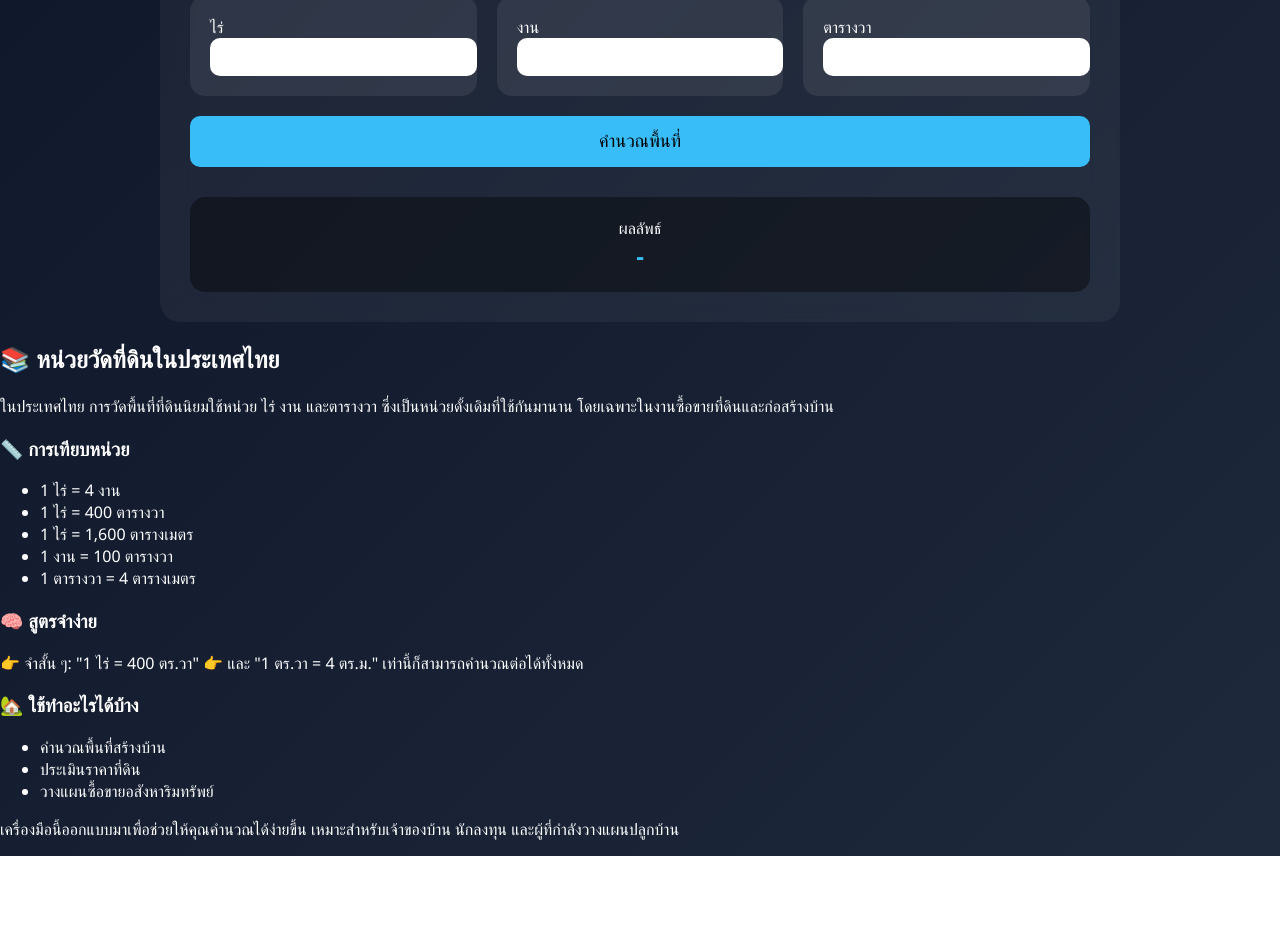
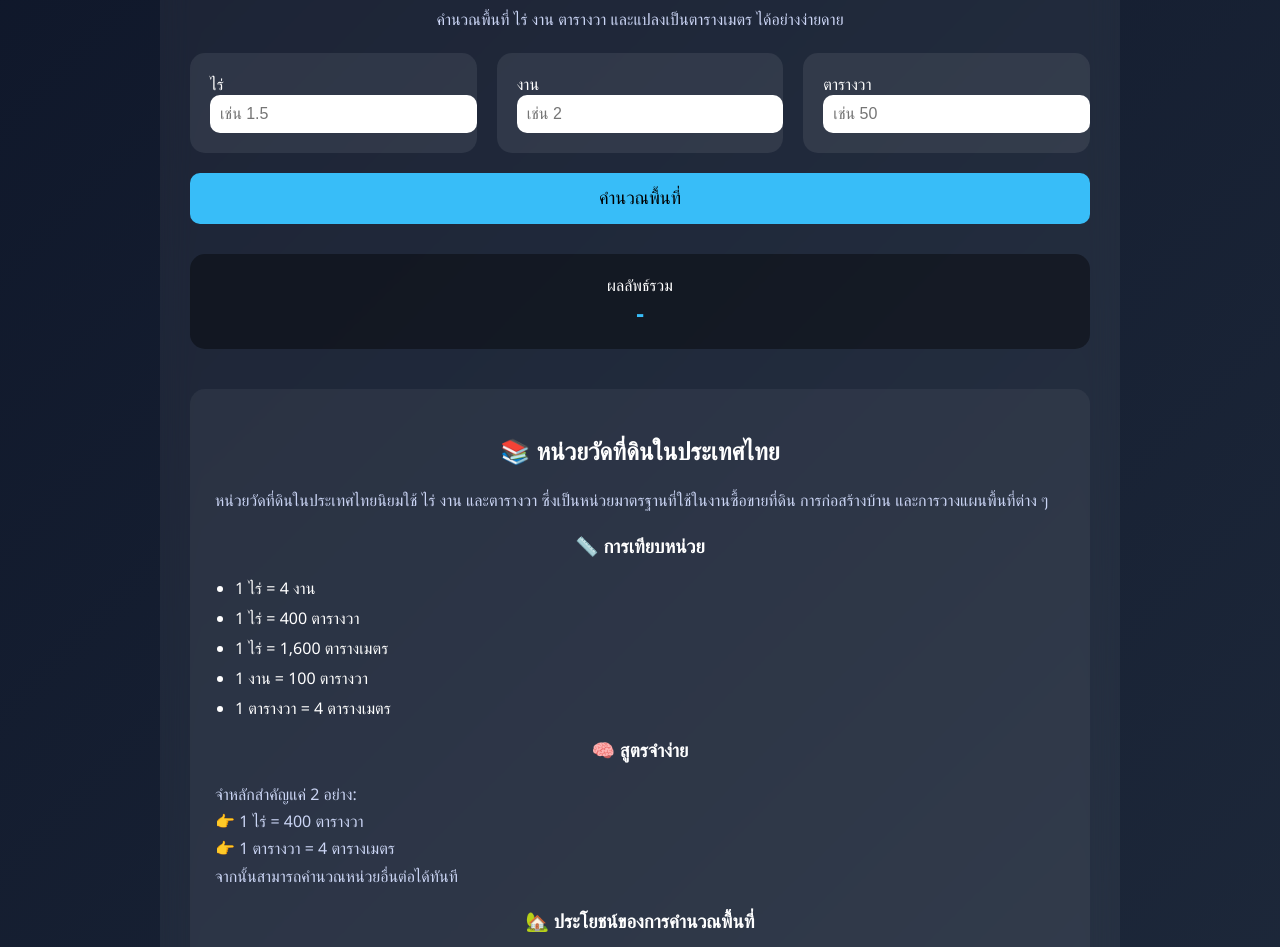
Before and after one commit to ihome108/ihome108.github.io, a plain HTML site: page land-Area.html in a window 1280 px wide. Shown: the part 140-1087 px from the top of the page. Before the commit the page ends 996 px from the top, so only its background shows below. Drawn offline with Linux system fonts and the light colour scheme.

Commit message:
Update land-Area.html

```diff
--- a/land-Area.html
+++ b/land-Area.html
@@ -13,27 +13,22 @@ body {
     margin: 0;
 }
 
-/* 🔥 Ads */
-.ad-box {
-    margin: 20px auto;
-    max-width: 900px;
-    text-align: center;
-    padding: 10px;
-    background: rgba(255,255,255,0.05);
-    border-radius: 10px;
-}
-
 .container {
     max-width: 900px;
-    margin: 20px auto;
+    margin: 30px auto;
     padding: 30px;
     border-radius: 20px;
     background: rgba(255,255,255,0.05);
     backdrop-filter: blur(15px);
 }
 
-h1 {
+h1, h2, h3 {
     text-align: center;
+}
+
+p {
+    color: #cbd5f5;
+    line-height: 1.7;
 }
 
 .grid {
@@ -86,49 +81,74 @@ button:hover {
     color: #38bdf8;
     font-weight: bold;
 }
+
+/* 📚 เนื้อหา */
+.content-box {
+    margin-top: 40px;
+    padding: 25px;
+    border-radius: 15px;
+    background: rgba(255,255,255,0.05);
+}
+
+ul {
+    padding-left: 20px;
+}
+
+li {
+    margin-bottom: 8px;
+}
+
+footer {
+    text-align: center;
+    margin-top: 30px;
+    font-size: 14px;
+    color: #94a3b8;
+}
 </style>
 </head>
 
 <body>
 
+<div class="container">
+    <h1>📏 โปรแกรมแปลงหน่วยที่ดินไทย</h1>
+    <p style="text-align:center;">
+        คำนวณพื้นที่ ไร่ งาน ตารางวา และแปลงเป็นตารางเมตร ได้อย่างง่ายดาย
+    </p>
 
-
-<div class="container">
-    <h1>📏 แปลงหน่วยที่ดินไทย</h1>
-
+    <!-- 🔢 Input -->
     <div class="grid">
         <div class="card">
             <label>ไร่</label>
-            <input type="number" id="rai">
+            <input type="number" id="rai" placeholder="เช่น 1.5">
         </div>
 
         <div class="card">
             <label>งาน</label>
-            <input type="number" id="ngan">
+            <input type="number" id="ngan" placeholder="เช่น 2">
         </div>
 
         <div class="card">
             <label>ตารางวา</label>
-            <input type="number" id="wah">
+            <input type="number" id="wah" placeholder="เช่น 50">
         </div>
     </div>
 
     <button onclick="calculate()">คำนวณพื้นที่</button>
 
+    <!-- 🔥 Result -->
     <div class="result">
-        <div>ผลลัพธ์</div>
+        <div>ผลลัพธ์รวม</div>
         <div class="highlight" id="result">-</div>
     </div>
-</div>
 
-
-
-<!-- 🔥 บทความ -->
+    <!-- 📚 บทความ -->
     <div class="content-box">
         <h2>📚 หน่วยวัดที่ดินในประเทศไทย</h2>
+
         <p>
-            ในประเทศไทย การวัดพื้นที่ที่ดินนิยมใช้หน่วย ไร่ งาน และตารางวา
-            ซึ่งเป็นหน่วยดั้งเดิมที่ใช้กันมานาน โดยเฉพาะในงานซื้อขายที่ดินและก่อสร้างบ้าน
+            หน่วยวัดที่ดินในประเทศไทยนิยมใช้ ไร่ งาน และตารางวา
+            ซึ่งเป็นหน่วยมาตรฐานที่ใช้ในงานซื้อขายที่ดิน การก่อสร้างบ้าน
+            และการวางแผนพื้นที่ต่าง ๆ
         </p>
 
         <h3>📏 การเทียบหน่วย</h3>
@@ -142,23 +162,30 @@ button:hover {
 
         <h3>🧠 สูตรจำง่าย</h3>
         <p>
-            👉 จำสั้น ๆ: "1 ไร่ = 400 ตร.วา"
-            👉 และ "1 ตร.วา = 4 ตร.ม."
-            เท่านี้ก็สามารถคำนวณต่อได้ทั้งหมด
+            จำหลักสำคัญแค่ 2 อย่าง:<br>
+            👉 1 ไร่ = 400 ตารางวา<br>
+            👉 1 ตารางวา = 4 ตารางเมตร<br>
+            จากนั้นสามารถคำนวณหน่วยอื่นต่อได้ทันที
         </p>
 
-        <h3>🏡 ใช้ทำอะไรได้บ้าง</h3>
+        <h3>🏡 ประโยชน์ของการคำนวณพื้นที่</h3>
         <ul>
-            <li>คำนวณพื้นที่สร้างบ้าน</li>
+            <li>วางแผนสร้างบ้าน</li>
             <li>ประเมินราคาที่ดิน</li>
-            <li>วางแผนซื้อขายอสังหาริมทรัพย์</li>
+            <li>คำนวณงบประมาณก่อสร้าง</li>
+            <li>ใช้ในการซื้อขายอสังหาริมทรัพย์</li>
         </ul>
 
         <p>
-            เครื่องมือนี้ออกแบบมาเพื่อช่วยให้คุณคำนวณได้ง่ายขึ้น
-            เหมาะสำหรับเจ้าของบ้าน นักลงทุน และผู้ที่กำลังวางแผนปลูกบ้าน
+            เครื่องมือนี้เหมาะสำหรับเจ้าของบ้าน นักลงทุน และผู้ที่กำลังวางแผนสร้างบ้าน
+            ช่วยให้คุณคำนวณพื้นที่ได้อย่างรวดเร็วและแม่นยำ
         </p>
     </div>
+
+    <footer>
+        © iHome108.com
+    </footer>
+</div>
 
 <script>
 function calculate() {
```
